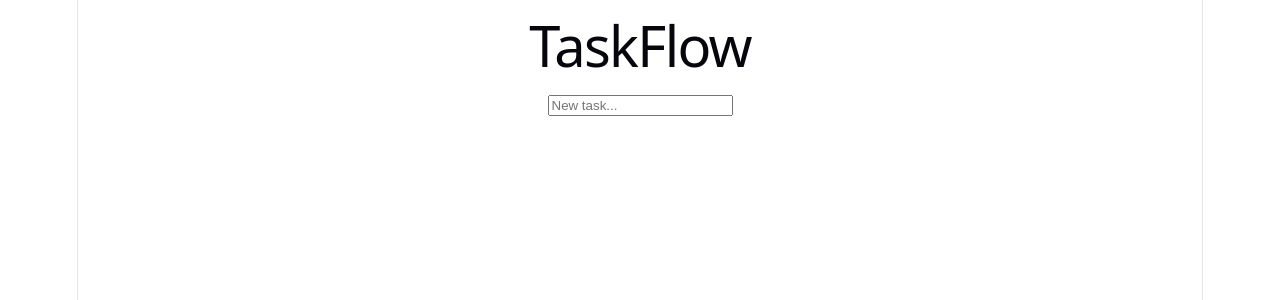
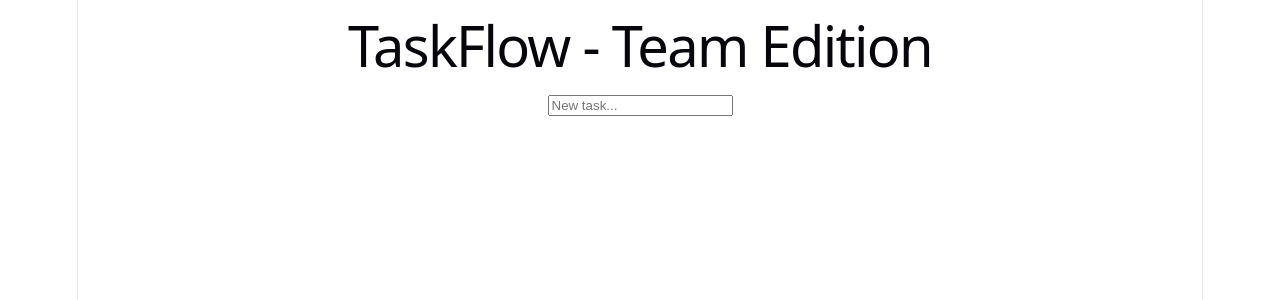
Before and after one commit to Suganthanaadhi/taskflow, a React (Vite) app: page / in a window 1280 px wide. Shown: the top 300 px of the page. Built offline with nearby package versions, Linux system fonts and the light colour scheme.

Commit message:
fix: update title to Team Edition

```diff
--- a/src/App.jsx
+++ b/src/App.jsx
@@ -7,7 +7,7 @@ function App() {
 
   return (
     <div className="App">
-      <h1>TaskFlow</h1>
+<h1>TaskFlow - Team Edition</h1>
       <input
         type="text"
         value={input}
```
